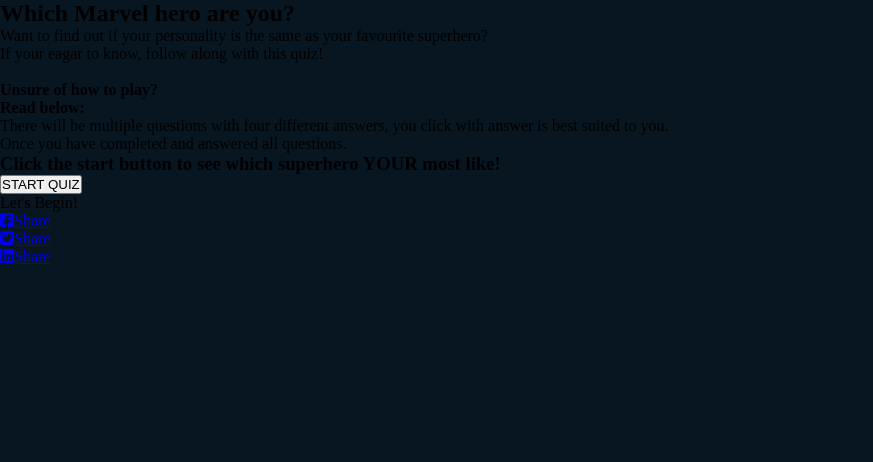
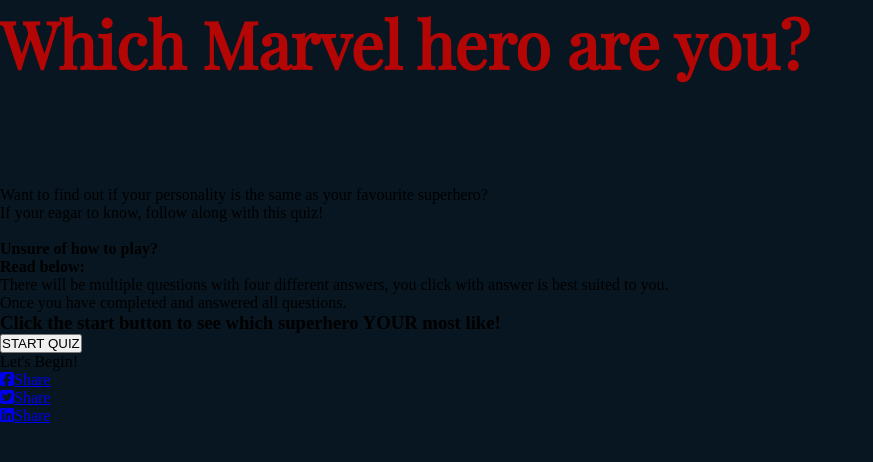
Before and after one commit to Code-Institute-Submissions/shellym96-marvel-quiz, a plain HTML site: page index.html in a window 1280 px wide. Shown: the whole page, without its empty margins (0-873 px from the left). Drawn offline with nearby package versions, Linux system fonts and the light colour scheme.

Commit message:
Add color, font, size and positioning to logo

```diff
--- a/assets/css/style.css
+++ b/assets/css/style.css
@@ -18,3 +18,16 @@
     background-size: cover;
     background-attachment: fixed;
 }
+
+body>footer {
+    position: sticky;
+    height: auto;
+}
+
+#logo {
+    font-family: Playfair Display, sans-serif;
+    font-size: 65px;
+    color: rgb(181, 6, 6);
+    text-align: left;
+    padding-bottom: 50px;
+}
```
